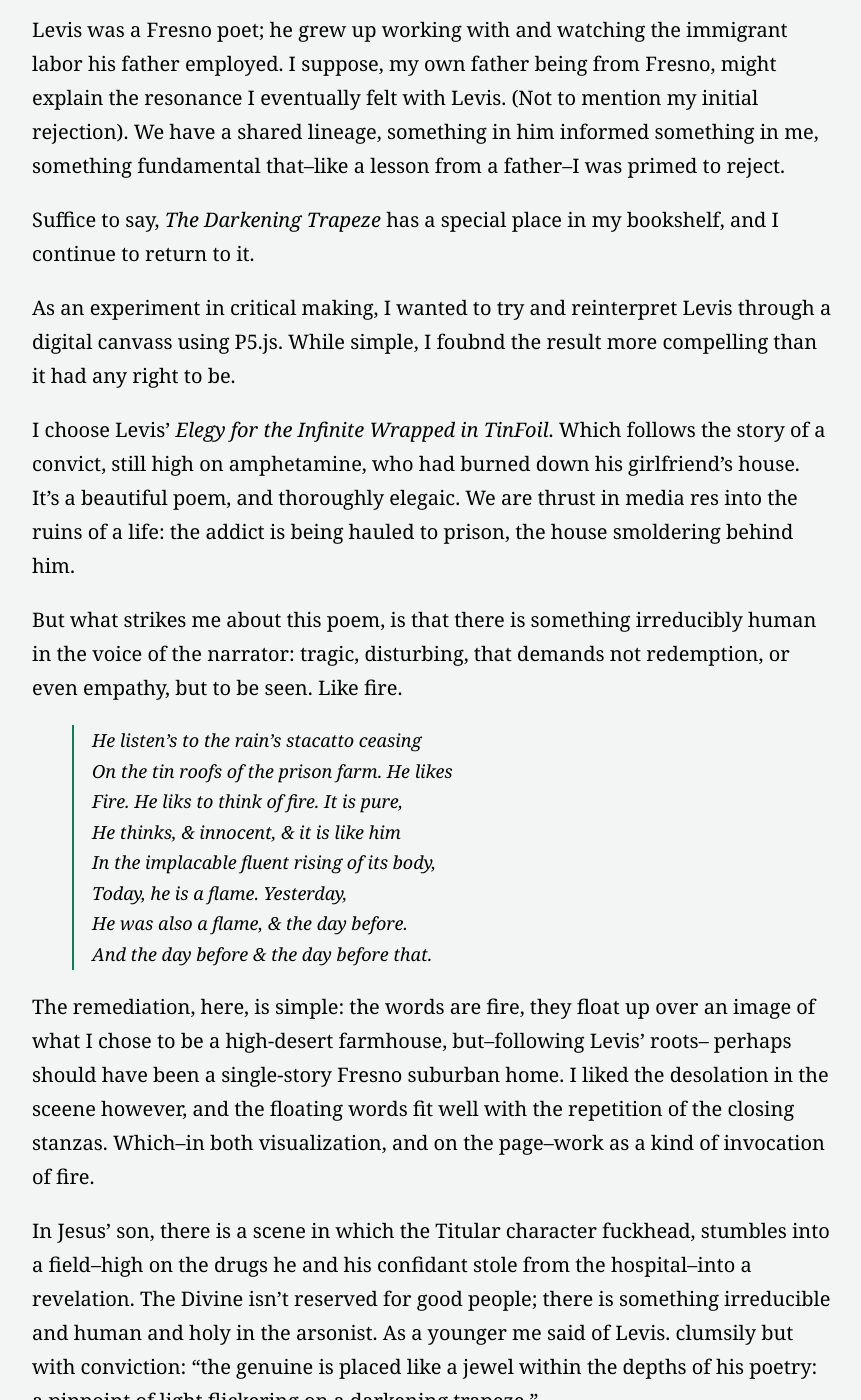
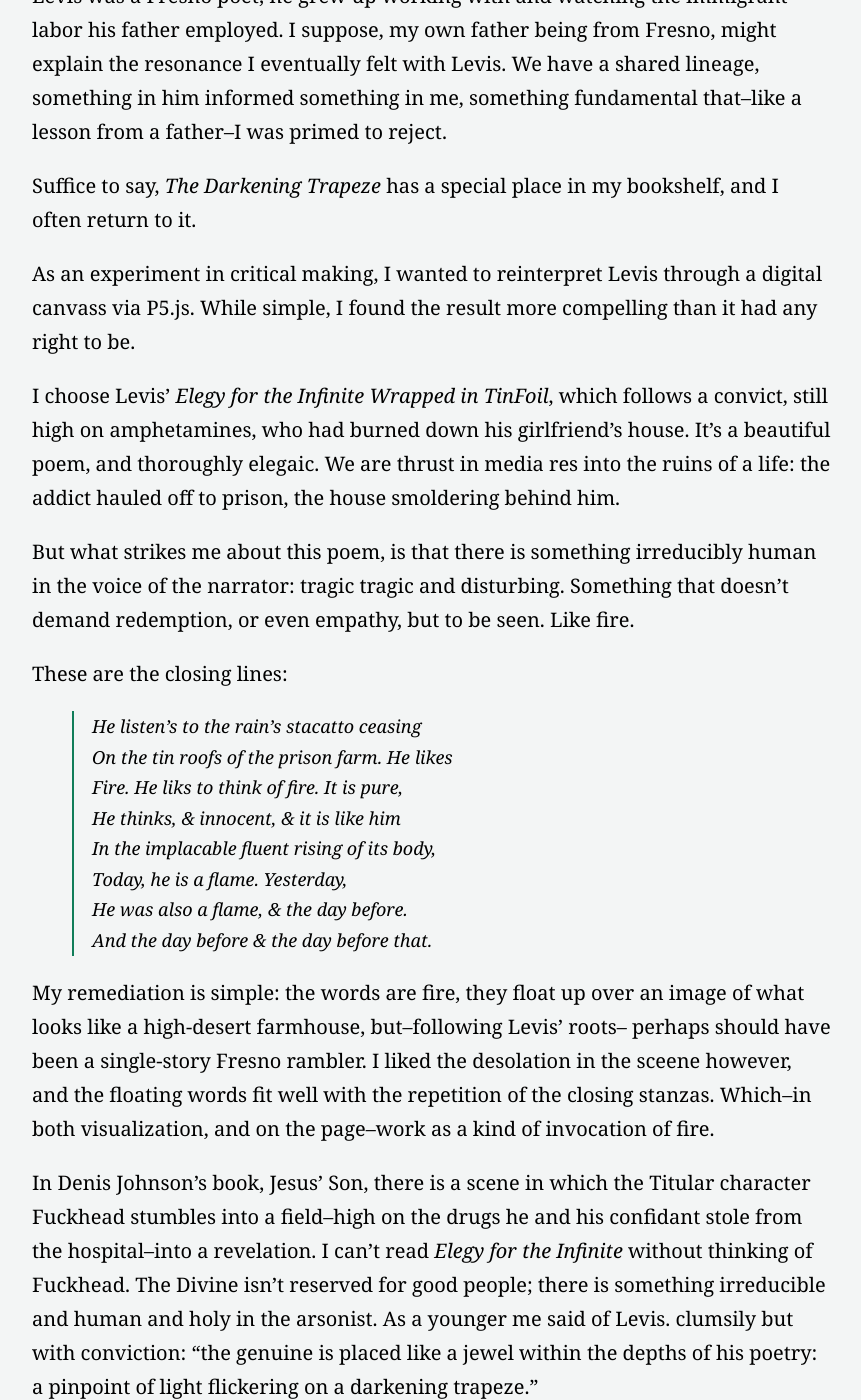
Before and after one commit to CreativeKenning/gradsitedemo, a Jekyll site: the page built from _CreativeProjects/2026-07-29-Levis.md, in a window 1280 px wide and 1400 px high, scrolled down 1363 px. Shown: the whole window, without its empty margins (208-1069 px from the left). Built offline with Jekyll 4.4.1, drawn with Linux system fonts in a browser that asks for light colours; nearby versions of some CDN libraries; some of the changed text lies outside the part shown.

Commit message:
revising test

```diff
--- a/_CreativeProjects/2026-07-29-Levis.md
+++ b/_CreativeProjects/2026-07-29-Levis.md
@@ -8,29 +8,31 @@
 ---
 Years ago, in my Junior year of undergrad, I published a review of Larry Levis' **The Darkening Trapese**. A book of poems collected and published some 20 years after his death, by his longtime friend and fellow poet David St. John.
 
-I wrote the review, as a junior in college, there on the cloistered hillside of St.Olaf, nestled in the crenels and limestones of Melby hall, where virtuous and gender-segregated lutherans once learned to pour their tea. This is how I described the book:
+I wrote that review cloistered in of St.Olaf, nestled in the crenels and limestones of Melby hall, where virtuous and gender-segregated lutherans once learned to pour tea and sew. This is how I described the book:
 
 > To describe it as enjoyable would be a disservice; The Darkening Trapeze is disturbingly beautiful, the kind of beauty that grabs the reader and demands attention with the grinning brushstrokes of Levis’ long clean line
 
 Even then, I loved a semi-colon more than was good for me.
 
-Perhaps writing out this blog post, is one way of returning to my own poetic practice, which began with this book.
+Perhaps writing out this blog post, is an informal way of returning to my own poetic practice, which began with this book.
 
 I hated it.
 
 It was assigned reading in an advanced poetry class lead by the supportive and (to me, eager to impress her) intimidating Dr. Jennifer Kwon Dobbs. The book seemed inward, navel gazing, hopelessly sad. The lines sprawled without reason; there was nothign for me in the military wife masturbating with a cucumber, or the repeated (and I felt, ingenuine) references to methamphetamines. There was something distrubing and wrong and cruel in Levis, and I was determined to find out what that was by reading and disliking his book. I distinctly remember critiquing it in class, though I can't remember what I said.
 
-Often, I hate the things that I'll later come to rely on, appreciate, or integrate into my own thought. I get *angry* Not because I reject it per se, but there's something there, something I need to figure out, something that doesn't yet fit but **could**.
+Often, I hate the things that I'll later come to rely on, appreciate, or integrate into my own thought. I get *mad*, not because I reject it per se, but there's something there, something I need to figure out, something that doesn't yet fit but **could**.
 
-Levis was a Fresno poet; he grew up working with and watching the immigrant labor his father employed. I suppose, my own father being from Fresno, might explain the resonance I eventually felt with Levis. (Not to mention my initial rejection). We have a shared lineage, something in him informed something in me, something fundamental that--like a lesson from a father--I was primed to reject.
+Levis was a Fresno poet; he grew up working with and watching the immigrant labor his father employed. I suppose, my own father being from Fresno, might explain the resonance I eventually felt with Levis. We have a shared lineage, something in him informed something in me, something fundamental that--like a lesson from a father--I was primed to reject.
 
-Suffice to say, *The Darkening Trapeze* has a special place in my bookshelf, and I continue to return to it.
+Suffice to say, *The Darkening Trapeze* has a special place in my bookshelf, and I often return to it.
 
-As an experiment in  critical making, I wanted to try and reinterpret Levis through a digital canvass using P5.js. While simple, I foubnd the result more compelling than it had any right to be.
+As an experiment in  critical making, I wanted to reinterpret Levis through a digital canvass via  P5.js. While simple, I found the result more compelling than it had any right to be.
 
-I choose Levis' *Elegy for the Infinite Wrapped in TinFoil*. Which follows the story of a convict, still high on amphetamine, who had burned down his girlfriend's house. It's a beautiful poem, and thoroughly elegaic. We are thrust in media res into the ruins of a life: the addict is being hauled to prison, the house smoldering behind him.
+I choose Levis' *Elegy for the Infinite Wrapped in TinFoil*, which follows a convict, still high on amphetamines, who had burned down his girlfriend's house. It's a beautiful poem, and thoroughly elegaic. We are thrust in media res into the ruins of a life: the addict hauled off to prison, the house smoldering behind him.
 
-But what strikes me about this poem, is that there is something irreducibly human in the voice of the narrator: tragic, disturbing, that demands not redemption, or even empathy, but to be seen. Like fire.
+But what strikes me about this poem, is that there is something irreducibly human in the voice of the narrator: tragic tragic and disturbing. Something that doesn't demand redemption, or even empathy, but to be seen. Like fire.
+
+These are the closing lines:
 
 >He listen's to the rain's stacatto ceasing\
 >On the tin roofs of the prison farm. He likes\
@@ -42,9 +44,9 @@
 >And the day before & the day before that.
 
 
-The remediation, here, is simple: the words are fire, they float up over an image of what I chose to be a high-desert farmhouse, but--following Levis' roots-- perhaps should have been a single-story Fresno suburban home. I liked the desolation in the sceene however, and the floating words fit well with the repetition of the closing stanzas. Which--in both visualization, and on the page--work as a kind of invocation of fire.
+My remediation is simple: the words are fire, they float up over an image of what looks like a high-desert farmhouse, but--following Levis' roots-- perhaps should have been a single-story Fresno rambler. I liked the desolation in the sceene however, and the floating words fit well with the repetition of the closing stanzas. Which--in both visualization, and on the page--work as a kind of invocation of fire.
 
-In Jesus' son, there is a scene in which the Titular character fuckhead, stumbles into a field--high on the drugs he and his confidant stole from the hospital--into a revelation. The Divine isn't reserved for good people; there is something irreducible and human and holy in the arsonist. As a younger me said of Levis. clumsily but with conviction: "the genuine is placed like a jewel within the depths of his poetry: a pinpoint of light flickering on a darkening trapeze."
+In Denis Johnson's book, Jesus' Son, there is a scene in which the Titular character Fuckhead stumbles into a field--high on the drugs he and his confidant stole from the hospital--into a revelation. I can't read *Elegy for the Infinite* without thinking of Fuckhead. The Divine isn't reserved for good people; there is something irreducible and human and holy in the arsonist. As a younger me said of Levis. clumsily but with conviction: "the genuine is placed like a jewel within the depths of his poetry: a pinpoint of light flickering on a darkening trapeze."
 
 
 <iframe src="https://openprocessing.org/sketch/1734129/embed/" width="800" height="800"></iframe>
```
